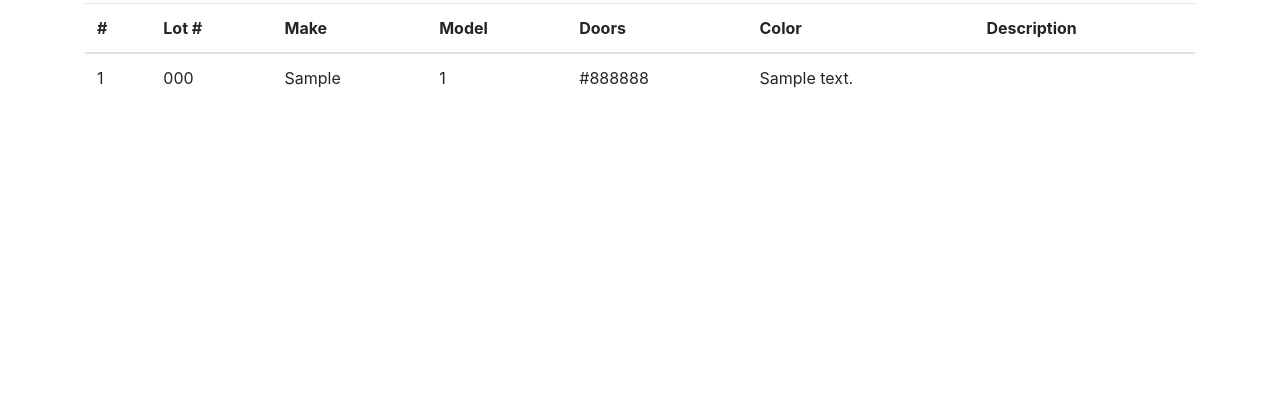
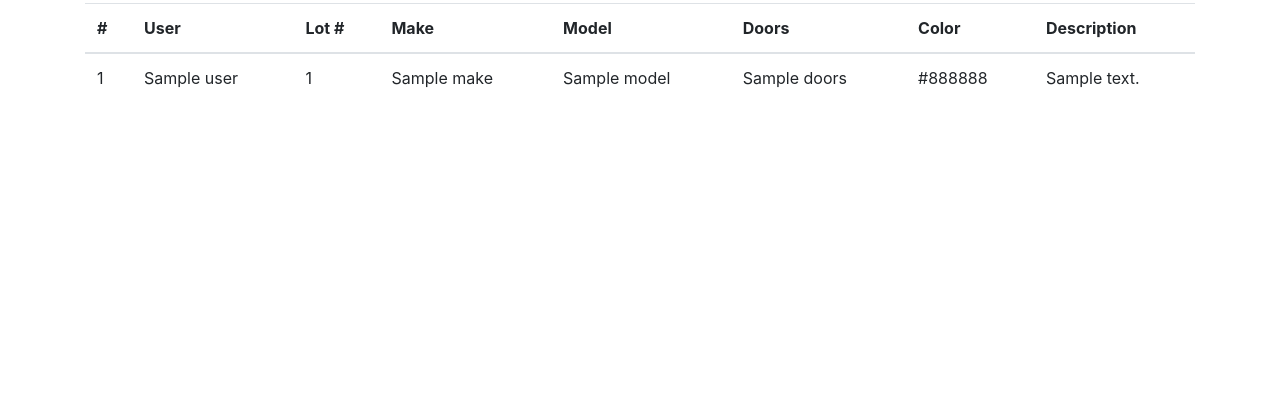
Before and after one commit to mgbdl/cigna_challenge, a Django app: template dealership/templates/inventory/dashboard.html in a window 1280 px wide. Shown: the part 107-527 px from the top of the page. Run offline with Django 3.2, Linux system fonts and the light colour scheme; tables that the repository leaves empty hold one stand-in row (values such as "Sample post"); the template is opened without the code that fills it: values that come from a table or form of the project are taken from there, most other values are stand-ins (such as "Sample title", 1, 10 or a date in 2020); parts of the project's set-up code (start-up, migrations or seed data) failed here and were passed over; some libraries are stand-ins or nearby versions.

Commit message:
Create User relationship, update and correct dashboard bugs

```diff
--- a/dealership/inventory/models.py
+++ b/dealership/inventory/models.py
@@ -1,10 +1,13 @@
 from django.db import models
 from datetime import datetime
+
+from django.contrib.auth.models import User
 
 import uuid
 
 # Create your models here.
 class Vehicle(models.Model):
+    user = models.ForeignKey(User, on_delete='models.CASCADE')
     make = models.CharField(max_length=200)
     model = models.CharField(max_length=200)
     description = models.TextField(blank=True)
--- a/dealership/templates/inventory/dashboard.html
+++ b/dealership/templates/inventory/dashboard.html
@@ -12,6 +12,7 @@
               <thead>
                 <tr>
                   <th scope="col">#</th>
+                  <th scope="col">User</th>
                   <th scope="col">Lot #</th>
                   <th scope="col">Make</th>
                   <th scope="col">Model</th>
@@ -24,7 +25,9 @@
                 {%for vehicle in listing%}
                 <tr>
                   <td>{{ vehicle.id }}</td>
+                  <td>{{ vehicle.user }}</td>
                   <td>{{ vehicle.lot_number }}</td>
+                  <td>{{ vehicle.make }}</td>
                   <td>{{ vehicle.model }}</td>
                   <td>{{ vehicle.doors }}</td>
                   <td>{{ vehicle.color }}</td>
--- a/dealership/templates/pages/index.html
+++ b/dealership/templates/pages/index.html
@@ -7,7 +7,7 @@
     <br>
     <div class="jumbotron text-center pt-10">
       {% if user.is_authenticated %}
-      <h1 class="display-4">Vehicle Maganager</h1>
+      <h1 class="display-4">Vehicle Manager</h1>
         <br>
         <a class="btn btn-primary btn-lg" href="{% url 'add' %}">Add a car</a>
       {% else %}
```
Also changed, not shown: dealership/inventory/views.py (+8 -7 lines), dealership/inventory/migrations/0002_vehicle_user.py (added).
